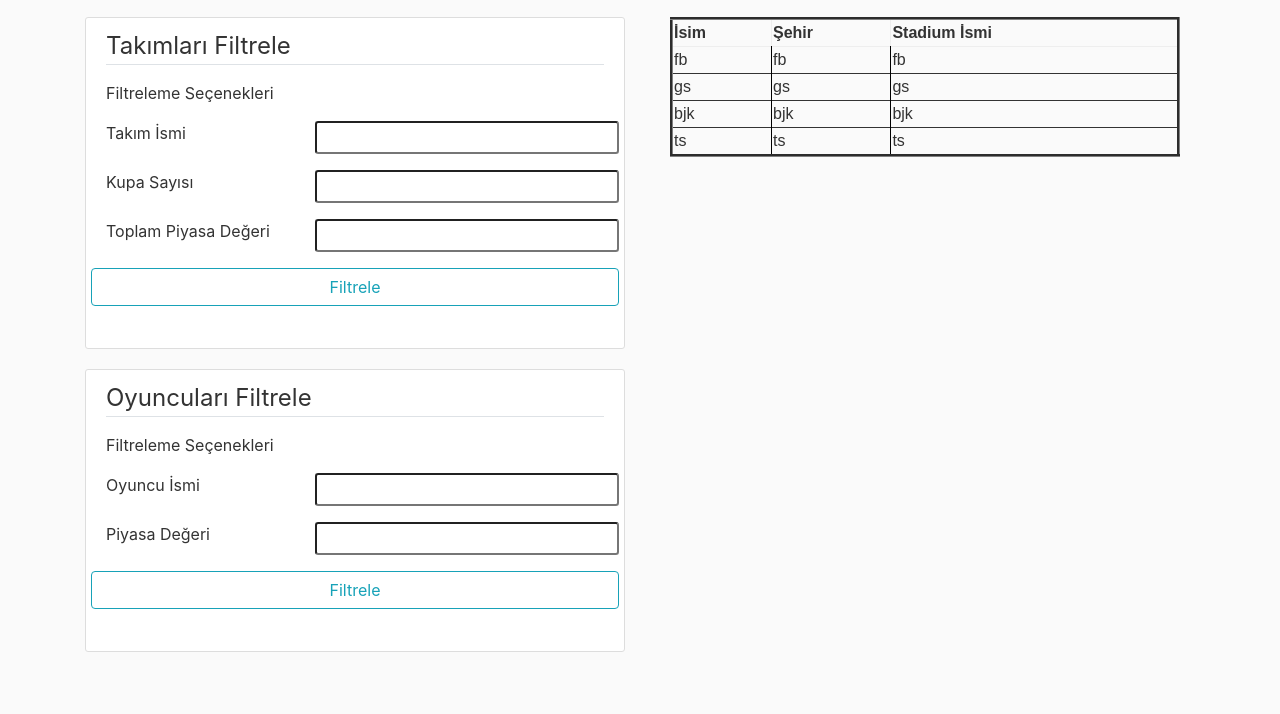
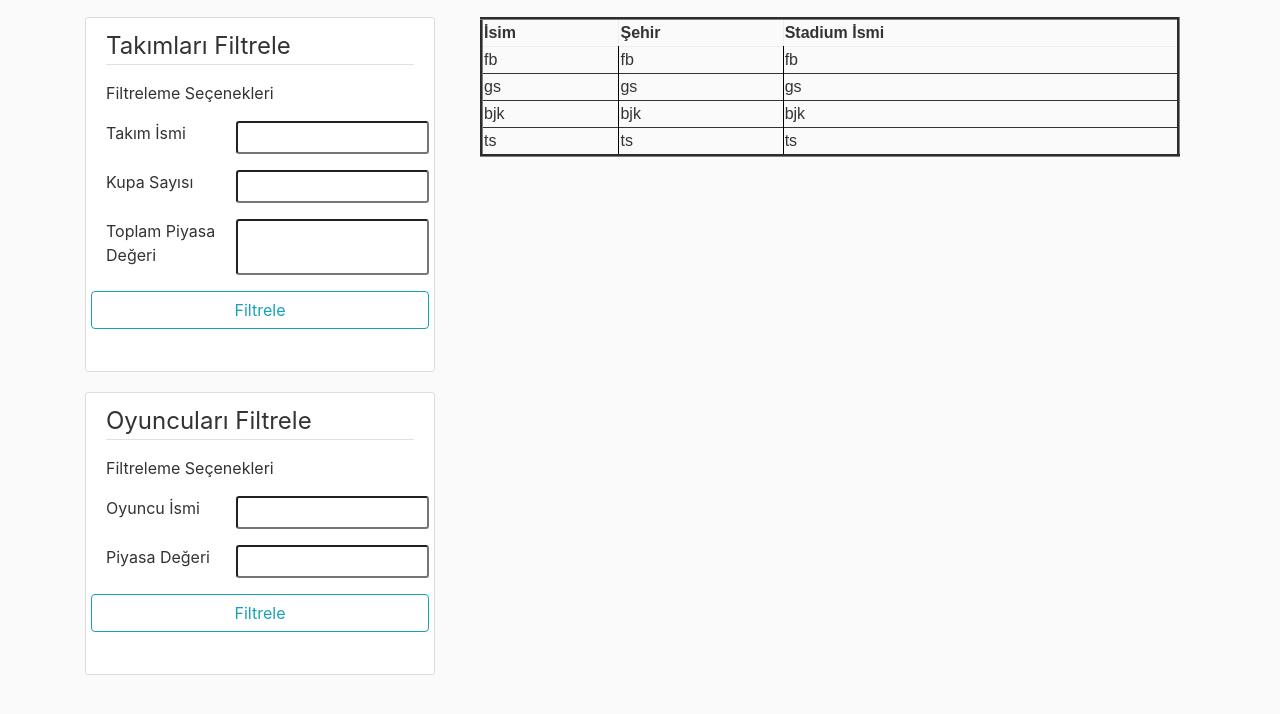
Before and after one commit to erkamakcinar/transfrmarkv2, a Flask app: page / in a window 1280 px wide. Shown: the part 63-777 px from the top of the page. Run offline with Flask 2, Linux system fonts and the light colour scheme; some libraries are stand-ins or nearby versions.

Commit message:
frontend

```diff
--- a/packet/templates/layout.html
+++ b/packet/templates/layout.html
@@ -24,11 +24,11 @@
     {% block  Navbar %}{% endblock Navbar %}
     <main role="main" class="container">
         <div class="row">
-            <div class="col">
+            <div class="col-4">
                 {% block teamFilter %}{% endblock teamFilter %}
                 {% block playerFilter %}{% endblock playerFilter %}
             </div>
-            <div class="col">
+            <div class="col-8">
                 {% block table %}{% endblock table %}
             </div>
         </div>
```
